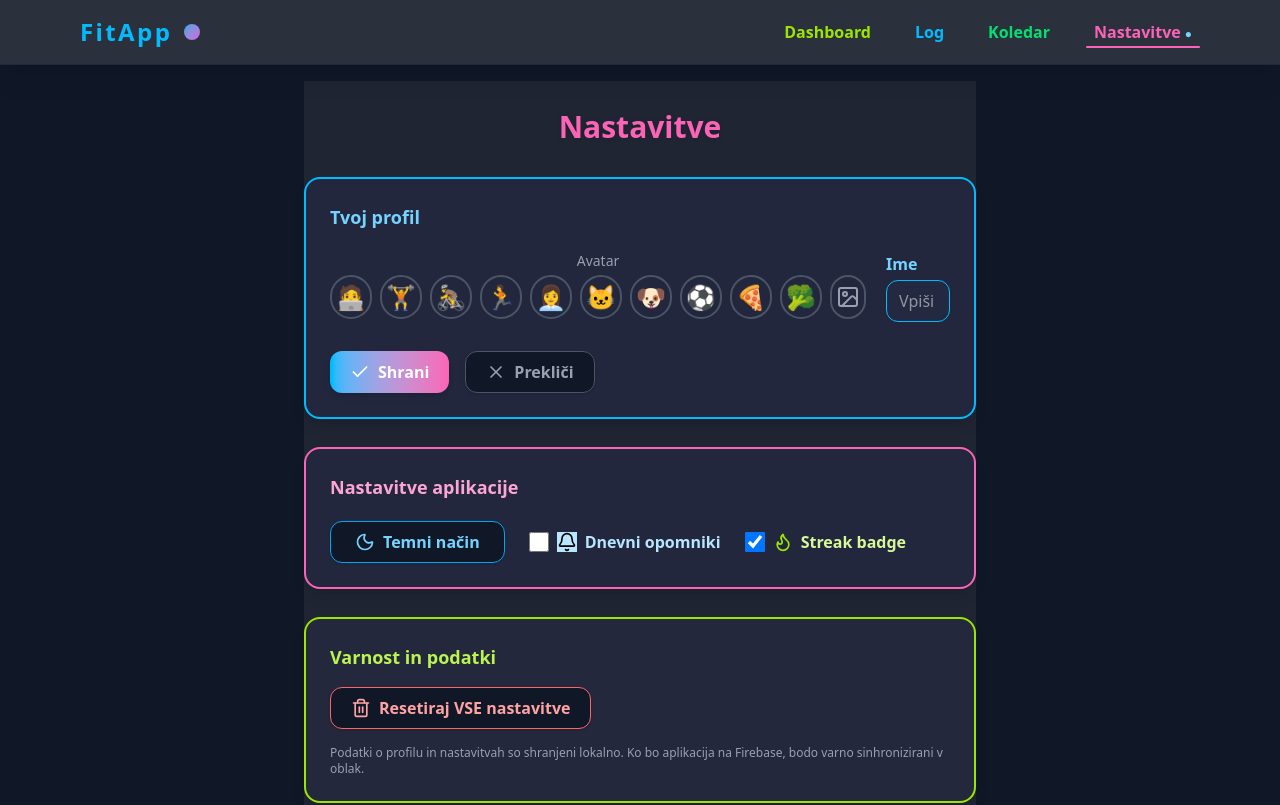
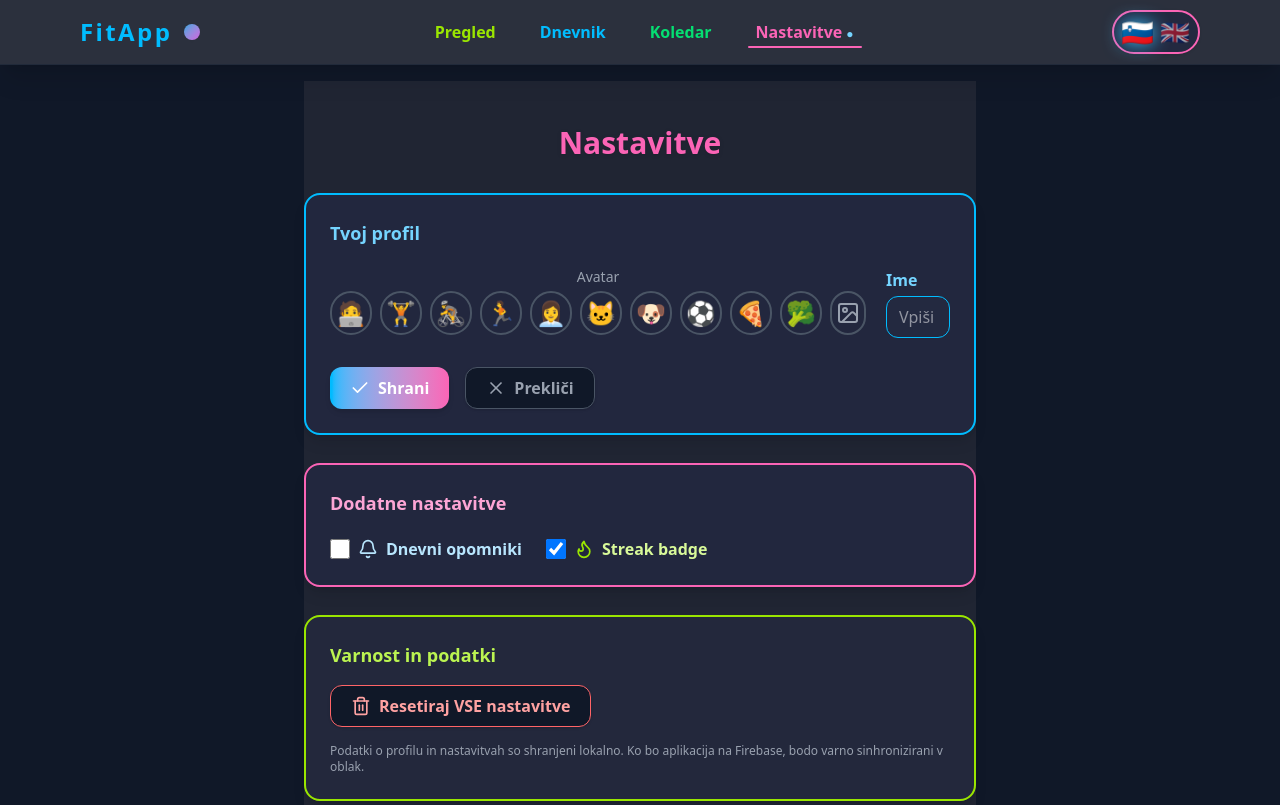
Before and after one commit to L0L3KB0L3K/FitAppRep, a React (Vite) app: page /settings in a window 1280 px wide. Shown: the top 805 px of the page. Built offline with nearby package versions, Linux system fonts and the light colour scheme.

Commit message:
Dodajanje prevodov

```diff
--- a/package.json
+++ b/package.json
@@ -15,12 +15,14 @@
     "@fullcalendar/react": "^6.1.18",
     "@tippyjs/react": "^4.2.6",
     "chart.js": "^4.5.0",
+    "i18next": "^25.3.2",
     "lucide-react": "^0.525.0",
     "react": "^19.1.0",
     "react-chartjs-2": "^5.3.0",
     "react-confetti": "^6.4.0",
     "react-dom": "^19.1.0",
     "react-hot-toast": "^2.5.2",
+    "react-i18next": "^15.6.0",
     "react-router-dom": "^7.6.3"
   },
   "devDependencies": {
--- a/src/App.jsx
+++ b/src/App.jsx
@@ -1,5 +1,5 @@
 // src/App.jsx
-
+import "./i18n"; // Pomembno, da se inicializira!
 import { BrowserRouter as Router, Routes, Route } from "react-router-dom";
 import { UserSettingsProvider } from "./context/UserSettingsContext";
 
--- a/src/components/Navbar.jsx
+++ b/src/components/Navbar.jsx
@@ -1,10 +1,48 @@
 import { useState } from "react";
 import { Link, useLocation } from "react-router-dom";
+import { useTranslation } from "react-i18next";
 
-/**
- * FancyLink – univerzalna navigacijska povezava z barvami, underline efektom,
- * možnostjo prikaza, če je aktivna (npr. bold, ikona, underline)
- */
+// Jezikovni toggle z zastavicama
+function LangToggle({ className = "" }) {
+  const { i18n } = useTranslation();
+  const isSl = i18n.language === "sl";
+  function toggleLang() {
+    i18n.changeLanguage(isSl ? "en" : "sl");
+  }
+  return (
+    <button
+      onClick={toggleLang}
+      className={
+        "group flex items-center px-2 py-1 rounded-full border-2 border-pink-400 bg-[#232940] shadow transition select-none " +
+        className
+      }
+      aria-label={isSl ? "Slovenščina" : "English"}
+      title={isSl ? "Slovenščina" : "English"}
+      tabIndex={0}
+    >
+      <span
+        className={`text-2xl mr-1 transition-all ${
+          isSl
+            ? "drop-shadow-[0_0_8px_#38bdf8] scale-110"
+            : "opacity-60"
+        }`}
+      >
+        🇸🇮
+      </span>
+      <span
+        className={`text-2xl ml-1 transition-all ${
+          !isSl
+            ? "drop-shadow-[0_0_8px_#fde047] scale-110"
+            : "opacity-60"
+        }`}
+      >
+        🇬🇧
+      </span>
+    </button>
+  );
+}
+
+// FancyLink z i18n prevodom
 function FancyLink({ to, color, active, children, ...props }) {
   const colorClass = {
     fuchsia: "text-fuchsia-400 hover:text-fuchsia-300",
@@ -13,8 +51,6 @@ function FancyLink({ to, color, active, children, ...props }) {
     green: "text-green-400 hover:text-lime-300",
     pink: "text-pink-400 hover:text-pink-300",
   }[color] || "text-white";
-
-  // underline: če je aktivno, je vedno 100%, če ni pa na hover animira
   return (
     <Link
       to={to}
@@ -44,23 +80,19 @@ function FancyLink({ to, color, active, children, ...props }) {
   );
 }
 
-/**
- * Navbar – glavni navigacijski meni aplikacije
- * Logo vodi na Home (/), Home ni več med gumbi.
- */
 function Navbar() {
   const [open, setOpen] = useState(false);
   const location = useLocation();
+  const { t } = useTranslation();
 
-  // Helper: preveri ali je trenutna pot aktivna
   const isActive = (path) => location.pathname.startsWith(path);
 
-  // Navigacijske poti in barve (brez Home)
+  // Navigacijske poti in barve
   const navLinks = [
-    { to: "/dashboard", label: "Dashboard", color: "lime" },
-    { to: "/log", label: "Log", color: "sky" },
-    { to: "/calendar", label: "Koledar", color: "green" },
-    { to: "/settings", label: "Nastavitve", color: "pink" },
+    { to: "/dashboard", label: t("dashboard"), color: "lime" },
+    { to: "/log", label: t("log"), color: "sky" },
+    { to: "/calendar", label: t("calendar"), color: "green" },
+    { to: "/settings", label: t("settings"), color: "pink" },
   ];
 
   return (
@@ -69,14 +101,14 @@ function Navbar() {
       aria-label="Glavna navigacija"
     >
       <div className="max-w-6xl mx-auto px-4 flex justify-between items-center h-16">
-        {/* Logo z animacijo in aria-label */}
+        {/* Logo */}
         <Link
           to="/"
           className="text-2xl font-extrabold tracking-widest text-sky-400 flex items-center select-none transition-transform duration-200 hover:scale-105 hover:drop-shadow-lg"
-          aria-label="Domov - FitApp"
-          title="Domov"
+          aria-label={t("home")}
+          title={t("home")}
         >
-          <span className="mr-2">FitApp</span>
+          <span className="mr-2">{t("app_name")}</span>
           <span
             className="w-4 h-4 rounded-full bg-gradient-to-br from-sky-400 to-fuchsia-400 ml-1 animate-pulse shadow-xl"
             aria-hidden="true"
@@ -95,28 +127,30 @@ function Navbar() {
             </FancyLink>
           ))}
         </div>
+        {/* Language toggle */}
+        <div className="hidden md:flex items-center ml-6">
+          <LangToggle />
+        </div>
         {/* Hamburger meni za mobilne naprave */}
         <button
           className="md:hidden text-sky-200 text-3xl focus:outline-none transition-transform duration-300 hover:scale-110"
           onClick={() => setOpen(!open)}
-          aria-label={open ? "Zapri meni" : "Odpri meni"}
-          title={open ? "Zapri meni" : "Odpri meni"}
+          aria-label={open ? t("close_menu") : t("open_menu")}
+          title={open ? t("close_menu") : t("open_menu")}
         >
           <span className={`transition-transform duration-300 ${open ? "rotate-90" : ""}`}>
             {open ? "✖" : "☰"}
           </span>
         </button>
       </div>
-      {/* Mobilni meni (glassmorphism, barvni linki, animacija) */}
+      {/* Mobilni meni */}
       <div
         className={`
           md:hidden transition-all duration-300 ease
           ${open ? "h-56 opacity-100 visible" : "h-0 opacity-0 invisible"}
           overflow-hidden
         `}
-        style={{
-          zIndex: 49,
-        }}
+        style={{ zIndex: 49 }}
       >
         <div
           className="
@@ -149,6 +183,10 @@ function Navbar() {
               )}
             </Link>
           ))}
+          {/* Jezikovni toggle za mobilnike */}
+          <div className="flex justify-center pt-2">
+            <LangToggle />
+          </div>
         </div>
       </div>
     </nav>
--- /dev/null
+++ b/src/i18n.js
@@ -0,0 +1,25 @@
+import i18n from "i18next";
+import { initReactI18next } from "react-i18next";
+
+import sl from "./locales/sl/translation.json";
+import en from "./locales/en/translation.json";
+
+// Inicializacija i18n
+i18n
+  .use(initReactI18next)
+  .init({
+    resources: {
+      sl: { translation: sl },
+      en: { translation: en },
+    },
+    lng: "sl", // privzeti jezik
+    fallbackLng: "en",
+    interpolation: {
+      escapeValue: false,
+    },
+    react: {
+      useSuspense: false,
+    },
+  });
+
+export default i18n;
--- /dev/null
+++ b/src/locales/en/translation.json
@@ -0,0 +1,36 @@
+{
+  "settings": "Settings",
+  "profile": "Your Profile",
+  "avatar": "Avatar",
+  "name": "Name",
+  "save": "Save",
+  "cancel": "Cancel",
+  "edit_name": "Edit name",
+  "additional_settings": "Additional settings",
+  "daily_reminders": "Daily reminders",
+  "streak_badge": "Streak badge",
+  "security_and_data": "Security and data",
+  "reset_all": "Reset ALL settings",
+  "data_note": "Profile and settings data are stored locally. When the app is on Firebase, they will be safely synced to the cloud.",
+  "support": "Support & feedback",
+  "github_project": "GitHub project",
+  "send_email": "Send email",
+  "feedback_note": "I'm happy for any ideas or bug reports! (Contact me via GitHub or email.)",
+  "reset_confirm": "Are you sure you want to reset all settings?",
+  "confirm": "Reset",
+  "settings_saved": "Settings saved!",
+  "loading": "Loading ...",
+  "enter_name": "Enter your name",
+  "select_avatar": "Select avatar",
+  "add_image_soon": "Add image (coming soon)",
+  "dashboard": "Dashboard",
+  "log": "Log",
+  "calendar": "Calendar",
+  "home": "Home",
+  "open_menu": "Open menu",
+  "close_menu": "Close menu",
+  "app_name": "FitApp",
+  "language": "Language",
+  "slovenian": "Slovenian",
+  "english": "English"
+}
--- /dev/null
+++ b/src/locales/sl/translation.json
@@ -0,0 +1,36 @@
+{
+  "loading": "Nalaganje ...",
+  "settings": "Nastavitve",
+  "profile": "Tvoj profil",
+  "avatar": "Avatar",
+  "name": "Ime",
+  "save": "Shrani",
+  "cancel": "Prekliči",
+  "edit_name": "Spremeni ime",
+  "additional_settings": "Dodatne nastavitve",
+  "daily_reminders": "Dnevni opomniki",
+  "streak_badge": "Streak badge",
+  "security_and_data": "Varnost in podatki",
+  "reset_all": "Resetiraj VSE nastavitve",
+  "data_note": "Podatki o profilu in nastavitvah so shranjeni lokalno. Ko bo aplikacija na Firebase, bodo varno sinhronizirani v oblak.",
+  "support": "Podpora & povratne informacije",
+  "github_project": "GitHub projekt",
+  "send_email": "Pošlji email",
+  "feedback_note": "Vesel bom vsake ideje ali prijave napake! (Kontaktiraj me preko GitHub ali emaila.)",
+  "reset_confirm": "Ali res želiš popolnoma ponastaviti vse nastavitve?",
+  "confirm": "Ponastavi",
+  "settings_saved": "Nastavitve shranjene!",
+  "language": "Jezik",
+  "slovenian": "Slovenščina",
+  "english": "English",
+  "enter_name": "Vpiši svoje ime",
+  "select_avatar": "Izberi avatar",
+  "add_image_soon": "Dodaj sliko (kmalu)",
+  "dashboard": "Pregled",
+  "log": "Dnevnik",
+  "calendar": "Koledar",
+  "home": "Domov",
+  "open_menu": "Odpri meni",
+  "close_menu": "Zapri meni",
+  "app_name": "FitApp"
+}
--- a/src/pages/Settings.jsx
+++ b/src/pages/Settings.jsx
@@ -1,15 +1,15 @@
-// src/pages/Settings.jsx
-
 import { useState } from "react";
 import { useUserSettings } from "../context/UserSettingsContext";
-import { UserCircle2, Image, Pencil, Check, X, Trash2, Sun, Moon, Bell, Flame } from "lucide-react";
+import {
+  UserCircle2, Image, Pencil, Check, X, Trash2,
+  Bell, Flame
+} from "lucide-react";
 import CustomUndoAlert from "../components/CustomUndoAlert";
 import ConfirmModal from "../components/ConfirmModal";
+import { useTranslation } from "react-i18next";
 
-/**
- * Napredna Settings stran – konsistenten design, best UX, instant toggli, edit mode, pripravljeno za Firebase.
- */
 function Settings() {
+  const { t, i18n } = useTranslation();
   const { settings, updateSettings, resetSettings, loading } = useUserSettings();
   const [edit, setEdit] = useState(!settings.displayName);
   const [name, setName] = useState(settings.displayName || "");
@@ -18,7 +18,7 @@ function Settings() {
   const [showResetModal, setShowResetModal] = useState(false);
 
   if (loading) {
-    return <div className="text-center text-gray-400 py-8">Nalaganje ...</div>;
+    return <div className="text-center text-gray-400 py-8">{t("loading")}</div>;
   }
 
   const avatarOptions = [
@@ -37,9 +37,6 @@ function Settings() {
     setAvatar(settings.avatar || "");
     setEdit(false);
   }
-  function handleThemeToggle() {
-    updateSettings({ theme: settings.theme === "dark" ? "light" : "dark" });
-  }
   function handleReminderToggle() {
     updateSettings({ dailyReminders: !settings.dailyReminders });
   }
@@ -53,14 +50,16 @@ function Settings() {
     setTimeout(() => setShowSuccess(false), 1200);
   }
 
-  // ---------- UI ----------
   return (
     <div className="max-w-2xl mx-auto w-full py-7 min-h-screen flex flex-col items-center bg-[#202533]">
-      <h1 className="text-3xl font-black text-pink-400 mb-8 drop-shadow text-center">Nastavitve</h1>
+      <div className="flex items-center mb-4 self-end">
+      </div>
+
+      <h1 className="text-3xl font-black text-pink-400 mb-8 drop-shadow text-center">{t("settings")}</h1>
 
       <CustomUndoAlert
         show={showSuccess}
-        message="Nastavitve shranjene!"
+        message={t("settings_saved")}
         onClose={() => setShowSuccess(false)}
         color="green"
         duration={1000}
@@ -69,19 +68,19 @@ function Settings() {
 
       <ConfirmModal
         open={showResetModal}
-        title="Ali res želiš popolnoma ponastaviti vse nastavitve?"
+        title={t("reset_confirm")}
         onConfirm={handleReset}
         onCancel={() => setShowResetModal(false)}
-        confirmText="Ponastavi"
-        cancelText="Prekliči"
+        confirmText={t("confirm")}
+        cancelText={t("cancel")}
       />
 
       {/* --- Profil kartica (edit mode) --- */}
       <section className="w-full mb-7 bg-[#232940]/85 rounded-2xl shadow-lg border-2 border-sky-400 p-6 flex flex-col gap-4 animate-fadeInOut">
-        <div className="font-bold text-lg text-sky-300 mb-1">Tvoj profil</div>
+        <div className="font-bold text-lg text-sky-300 mb-1">{t("profile")}</div>
         <div className="flex items-center gap-5 flex-wrap">
           <div className="flex flex-col items-center">
-            <span className="text-sm text-gray-400 mb-1">Avatar</span>
+            <span className="text-sm text-gray-400 mb-1">{t("avatar")}</span>
             {edit ? (
               <div className="flex gap-2 mb-1">
                 {avatarOptions.map((av) => (
@@ -92,13 +91,13 @@ function Settings() {
                       ${avatar === av ? "border-pink-400 bg-pink-800/20" : "border-gray-600 hover:border-sky-400"}
                       hover:scale-110`}
                     onClick={() => setAvatar(av)}
-                    aria-label={`Izberi avatar ${av}`}
+                    aria-label={`${t("select_avatar")} ${av}`}
                   >{av}</button>
                 ))}
                 <button
                   type="button"
                   className="rounded-full p-1 border-2 border-gray-600 hover:border-sky-400 text-gray-400 text-2xl flex items-center"
-                  title="Dodaj sliko (kmalu)"
+                  title={t("add_image_soon")}
                   disabled
                 >
                   <Image className="w-6 h-6" />
@@ -112,17 +111,17 @@ function Settings() {
           </div>
           <div className="flex-1">
             <label className="block mb-1 text-sky-300 font-bold" htmlFor="name">
-              Ime
+              {t("name")}
             </label>
             <input
               id="name"
               type="text"
-              className={`w-full px-3 py-2 rounded-xl bg-[#232940] text-white border border-sky-400 focus:ring-2 focus:ring-pink-300 outline-none transition
-                ${!edit ? "opacity-70 pointer-events-none select-none" : ""}`}
+              className="w-full px-3 py-2 rounded-xl bg-[#232940] text-white border border-sky-400 focus:ring-2 focus:ring-pink-300 outline-none transition
+                opacity-100"
               value={name}
               onChange={e => setName(e.target.value)}
               maxLength={32}
-              placeholder="Vpiši svoje ime"
+              placeholder={t("enter_name")}
               autoComplete="off"
               readOnly={!edit}
               disabled={!edit}
@@ -138,14 +137,14 @@ function Settings() {
                 className="flex items-center gap-2 bg-gradient-to-r from-sky-400 to-pink-400 text-white font-bold py-2 px-5 rounded-xl shadow-md transition-all duration-150 hover:scale-105 hover:ring-2 hover:ring-pink-300 hover:shadow-lg active:scale-95"
                 disabled={!name.trim()}
               >
-                <Check className="w-5 h-5" /> Shrani
+                <Check className="w-5 h-5" /> {t("save")}
               </button>
               <button
                 type="button"
                 onClick={handleCancel}
                 className="flex items-center gap-2 bg-gray-900 text-gray-400 border border-gray-600 hover:bg-gray-800 hover:text-white font-bold py-2 px-5 rounded-xl shadow transition-all duration-150"
               >
-                <X className="w-5 h-5" /> Prekliči
+                <X className="w-5 h-5" /> {t("cancel")}
               </button>
             </>
           ) : (
@@ -154,29 +153,16 @@ function Settings() {
               onClick={() => setEdit(true)}
               className="flex items-center gap-2 bg-gradient-to-r from-pink-400 to-fuchsia-400 text-white font-bold py-2 px-6 rounded-xl shadow-md transition-all duration-150 hover:scale-105 hover:ring-2 hover:ring-pink-300 hover:shadow-lg active:scale-95"
             >
-              <Pencil className="w-5 h-5" /> Spremeni ime
+              <Pencil className="w-5 h-5" /> {t("edit_name")}
             </button>
           )}
         </div>
       </section>
 
-      {/* --- Tema & toggli --- */}
+      {/* --- Ostali toggli --- */}
       <section className="w-full mb-7 bg-[#232940]/85 rounded-2xl shadow-lg border-2 border-pink-400 p-6 flex flex-col gap-4 animate-fadeInOut">
-        <div className="font-bold text-lg text-pink-300 mb-1">Nastavitve aplikacije</div>
+        <div className="font-bold text-lg text-pink-300 mb-1">{t("additional_settings")}</div>
         <div className="flex items-center gap-6 flex-wrap">
-          {/* Dark/light theme toggle */}
-          <button
-            type="button"
-            className={`flex items-center gap-2 px-6 py-2 rounded-xl font-bold shadow transition
-              ${settings.theme === "dark"
-                ? "bg-gray-900 text-sky-300 border border-sky-500 hover:bg-sky-900/30"
-                : "bg-white text-pink-400 border border-pink-300 hover:bg-pink-100"}`}
-            onClick={handleThemeToggle}
-            aria-label="Preklopi temo"
-          >
-            {settings.theme === "dark" ? <Moon className="w-5 h-5" /> : <Sun className="w-5 h-5" />}
-            {settings.theme === "dark" ? "Temni način" : "Svetli način"}
-          </button>
           {/* Daily reminder toggle */}
           <label className="flex items-center gap-2 cursor-pointer select-none">
             <input
@@ -185,8 +171,8 @@ function Settings() {
               onChange={handleReminderToggle}
               className="form-checkbox h-5 w-5 text-sky-500 rounded transition"
             />
-            <Bell className="w-5 h-5 text bg-sky-200" />
-            <span className="font-semibold text-sky-200">Dnevni opomniki</span>
+            <Bell className="w-5 h-5 text-sky-200" />
+            <span className="font-semibold text-sky-200">{t("daily_reminders")}</span>
           </label>
           {/* Show streak badge toggle */}
           <label className="flex items-center gap-2 cursor-pointer select-none">
@@ -197,46 +183,45 @@ function Settings() {
               className="form-checkbox h-5 w-5 text-lime-500 rounded transition"
             />
             <Flame className="w-5 h-5 text-lime-400" />
-            <span className="font-semibold text-lime-200">Streak badge</span>
+            <span className="font-semibold text-lime-200">{t("streak_badge")}</span>
           </label>
         </div>
       </section>
 
       {/* --- Reset + Podatki --- */}
       <section className="w-full mb-7 bg-[#24293d]/90 rounded-2xl shadow-lg border-2 border-lime-400 p-6 flex flex-col gap-3 animate-fadeInOut">
-        <div className="font-bold text-lg text-lime-300 mb-1">Varnost in podatki</div>
+        <div className="font-bold text-lg text-lime-300 mb-1">{t("security_and_data")}</div>
         <button
           type="button"
           onClick={() => setShowResetModal(true)}
           className="flex items-center gap-2 bg-gray-900 text-red-300 border border-red-400 hover:bg-red-500/20 hover:text-white font-bold py-2 px-5 rounded-xl shadow transition-all duration-150 w-max"
         >
-          <Trash2 className="w-5 h-5" /> Resetiraj VSE nastavitve
+          <Trash2 className="w-5 h-5" /> {t("reset_all")}
         </button>
         <div className="text-xs text-gray-400 mt-1">
-          Podatki o profilu in nastavitvah so shranjeni lokalno.
-          Ko bo aplikacija na Firebase, bodo varno sinhronizirani v oblak.
+          {t("data_note")}
         </div>
       </section>
 
       {/* --- Podpora in povratne informacije --- */}
       <section className="w-full mb-8 bg-[#232940]/85 rounded-2xl shadow-lg border-2 border-fuchsia-400 p-6 flex flex-col gap-3 items-start animate-fadeInOut">
-        <div className="font-bold text-lg text-fuchsia-300 mb-1">Podpora & povratne informacije</div>
+        <div className="font-bold text-lg text-fuchsia-300 mb-1">{t("support")}</div>
         <a
           href="https://github.com/L0L3KB0L3K/FitAppRep"
           target="_blank"
           rel="noopener noreferrer"
           className="flex items-center gap-2 text-sky-300 hover:underline hover:scale-105 transition"
         >
-          <UserCircle2 className="w-5 h-5" /> GitHub projekt
+          <UserCircle2 className="w-5 h-5" /> {t("github_project")}
         </a>
         <a
           href="mailto:moj.mail@example.com?subject=FitApp%20Feedback"
           className="flex items-center gap-2 text-pink-300 hover:underline hover:scale-105 transition"
         >
-          <Image className="w-5 h-5" /> Pošlji email
+          <Image className="w-5 h-5" /> {t("send_email")}
         </a>
         <span className="text-xs text-gray-400">
-          Vesel bom vsake ideje ali prijave napake! (Kontaktiraj me preko GitHub ali emaila.)
+          {t("feedback_note")}
         </span>
       </section>
     </div>
```
Also changed, not shown: src/context/UserSettingsContext.jsx (+9 -7 lines), 1 other file (tests, documents, lock files or other folders).
